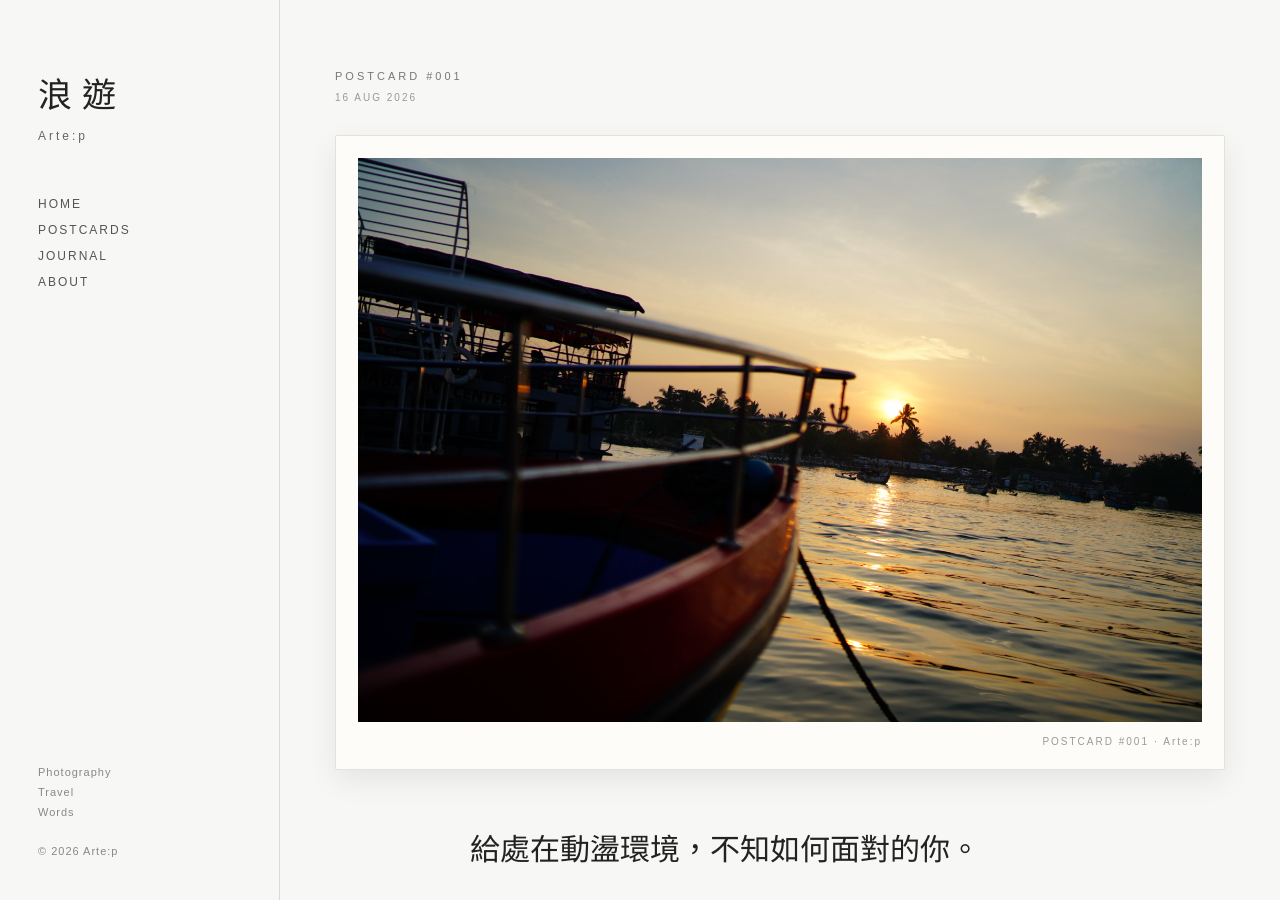
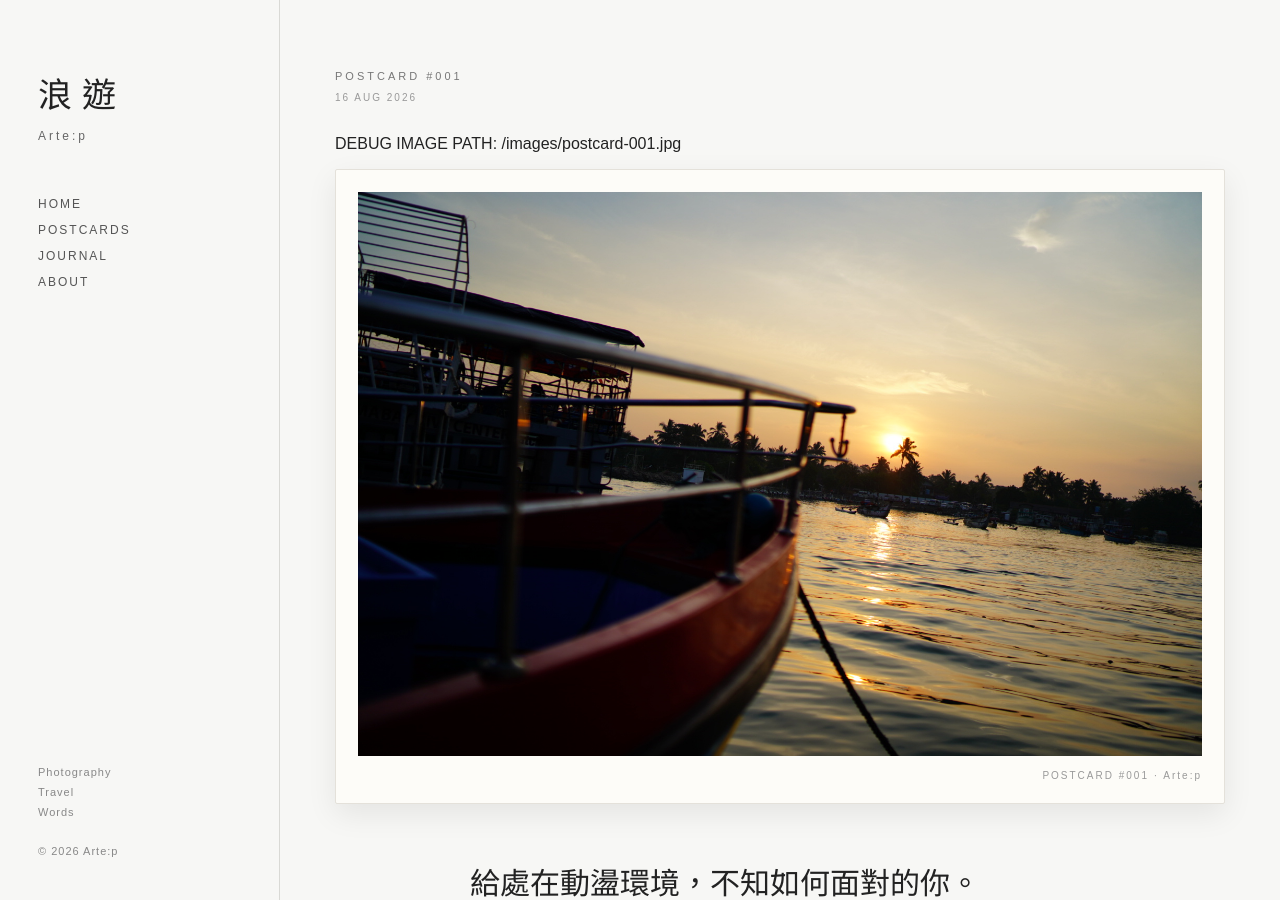
Before and after one commit to artep-wandering/artep-wandering.github.io, a Jekyll site: the page built from _posts/2026-08-16-postcard-001.md, in a window 1280 px wide and 900 px high. Built offline with Jekyll 4.4.1, drawn with Linux system fonts in a browser that asks for light colours.

Commit message:
postcart_v0.1.2
Update image source in postcard layout

```diff
--- a/_layouts/postcard.html
+++ b/_layouts/postcard.html
@@ -262,8 +262,9 @@
         {{ page.date | date: "%d %b %Y" | upcase }}
       </div>
 
+      <p>DEBUG IMAGE PATH: {{ page.image }}</p>
       <div class="hero-photo">
-        <img src="/images/postcard-001.jpg" alt="Postcard #001">
+        <img src="{{ page.image }}" alt="{{ page.title }}">
 
         <div class="postcard-mark">
           POSTCARD #{{ page.number }} · Arte:p
```
